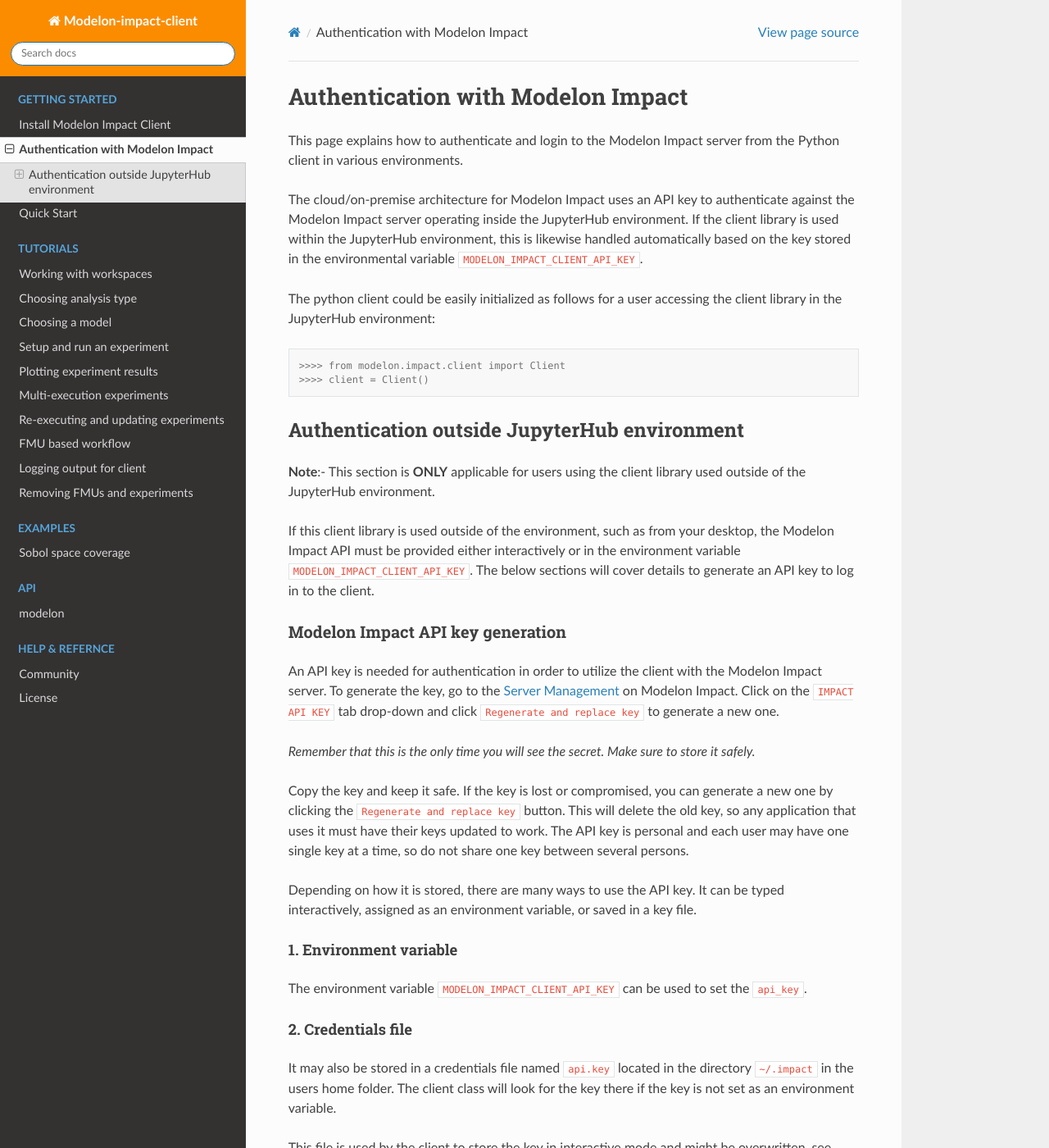
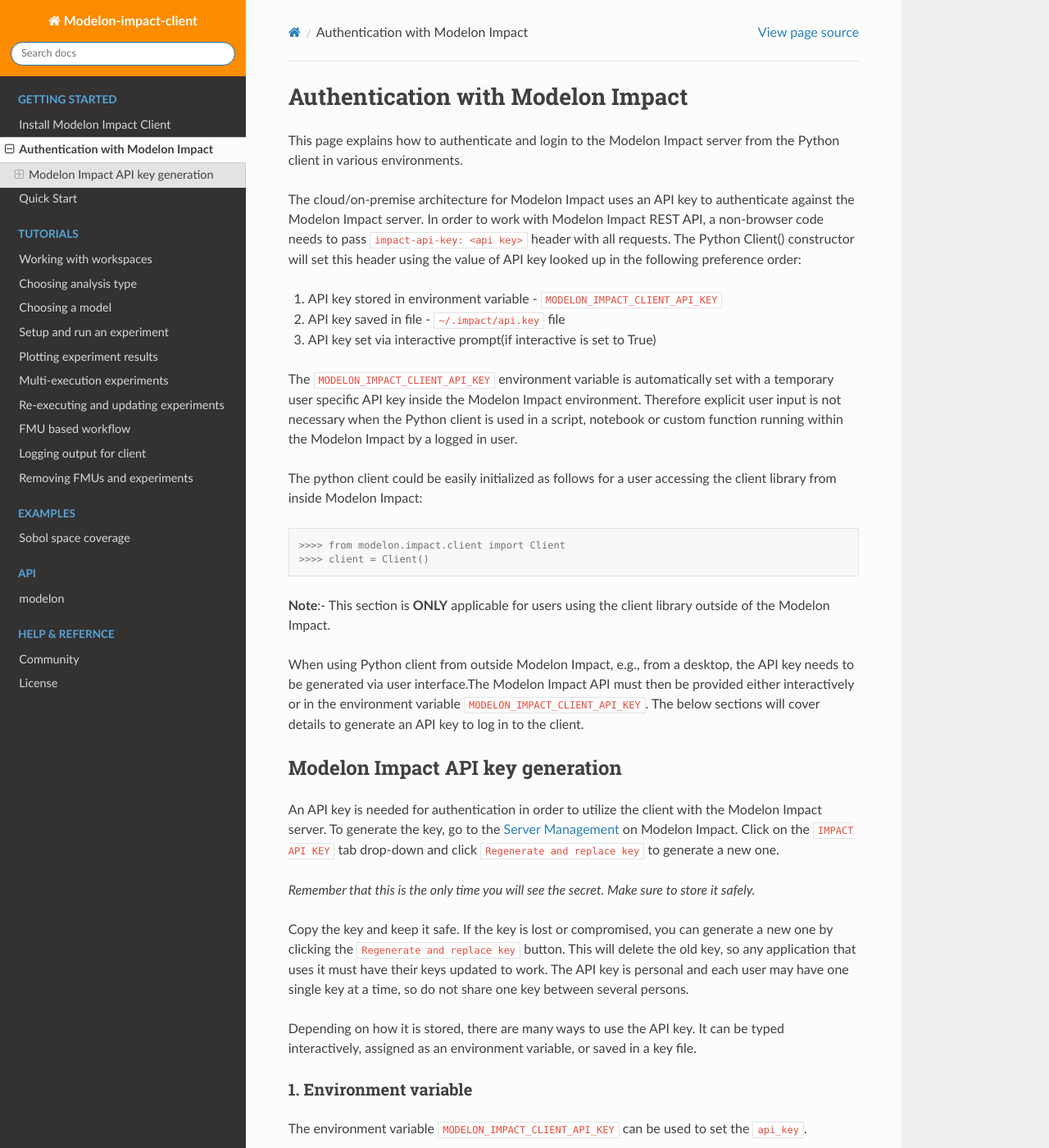
Before and after one commit to modelon-community/impact-client-python, a Sphinx documentation site: the page built from docs/source/authentication_with_modelon_impact.rst, in a window 1280 px wide and 1400 px high. Shown: the whole window at 82% size. Built offline with Sphinx 7.4.7 and the Read the Docs theme 2.0.0, drawn with Linux system fonts in a browser that asks for light colours.

Commit message:
chore: documentation improvements

```diff
--- a/docs/source/authentication_with_modelon_impact.rst
+++ b/docs/source/authentication_with_modelon_impact.rst
@@ -5,28 +5,34 @@
 in various environments.
 
 The cloud/on-premise architecture for Modelon Impact uses an API key to authenticate against the Modelon
-Impact server operating inside the JupyterHub environment. If the client library is used within the
-JupyterHub environment, this is likewise handled automatically based on the key stored in the environmental
-variable ``MODELON_IMPACT_CLIENT_API_KEY``.
+Impact server. In order to work with Modelon Impact REST API, a non-browser code needs to pass
+``impact-api-key: <api key>`` header with all requests. The Python Client() constructor will set this
+header using the value of API key looked up in the following preference order:
+
+1. API key stored in environment variable - ``MODELON_IMPACT_CLIENT_API_KEY``
+2. API key saved in file - ``~/.impact/api.key`` file
+3. API key set via interactive prompt(if interactive is set to True)
+
+The ``MODELON_IMPACT_CLIENT_API_KEY`` environment variable is automatically set with a temporary user
+specific API key inside the Modelon Impact environment. Therefore explicit user input is not necessary
+when the Python client is used in a script, notebook or custom function running within the Modelon Impact
+by a logged in user.
 
 The python client could be easily initialized as follows for a user accessing the client library
-in the JupyterHub environment:
+from inside Modelon Impact:
 
 .. code-block:: pycon
 
     >>>> from modelon.impact.client import Client
     >>>> client = Client()
 
+**Note**:- This section is **ONLY** applicable for users using the client library outside of
+the Modelon Impact.
 
-Authentication outside JupyterHub environment
-*********************************************
-
-**Note**:- This section is **ONLY** applicable for users using the client library used outside of
-the JupyterHub environment.
-
-If this client library is used outside of the environment, such as from your desktop, the Modelon Impact API
-must be provided either interactively or in the environment variable ``MODELON_IMPACT_CLIENT_API_KEY``. The
-below sections will cover details to generate an API key to log in to the client.
+When using Python client from outside Modelon Impact, e.g., from a desktop, the API key needs to be generated
+via user interface.The Modelon Impact API must then be provided either interactively or in the
+environment variable ``MODELON_IMPACT_CLIENT_API_KEY``. The below sections will cover details to generate
+an API key to log in to the client.
 
 
 Modelon Impact API key generation
```
